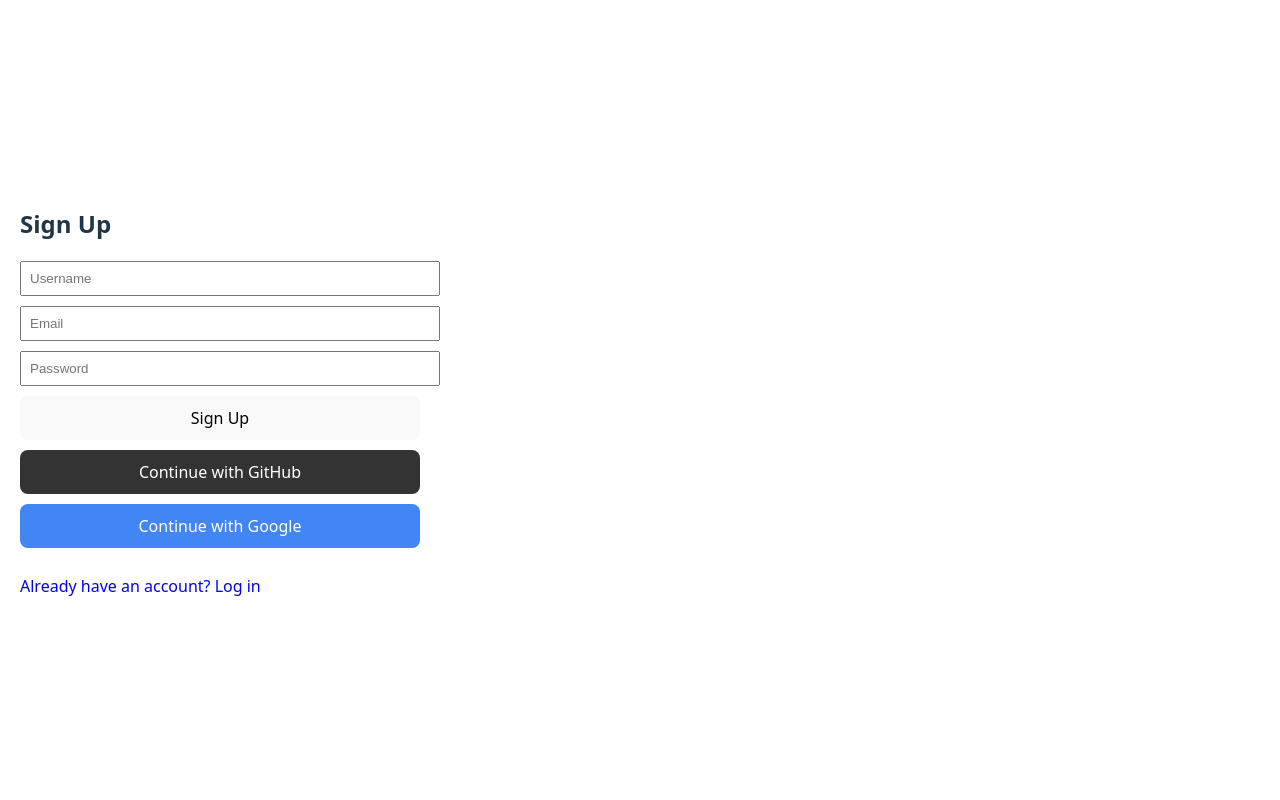
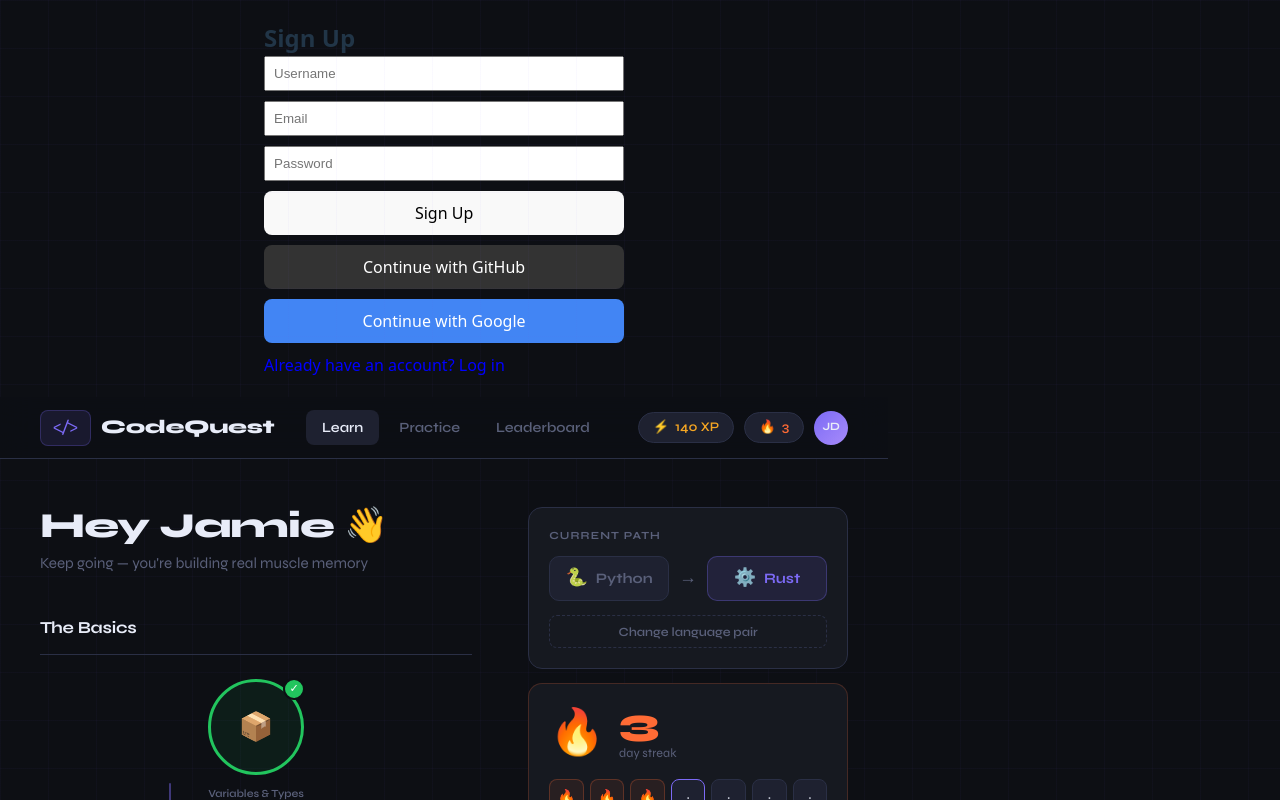
Before and after one commit to Grant525/Jumbo-Hack-Project-, a React (Vite) app in the folder my-react-app/: page / in a window 1280 px wide. Shown: the top 800 px of the page. Built offline with nearby package versions, Linux system fonts and the light colour scheme.

Commit message:
Stuff
Stuff

```diff
--- a/my-react-app/src/App.tsx
+++ b/my-react-app/src/App.tsx
@@ -5,6 +5,7 @@ function App() {
   return (
     <>
       <Auth />
+      <Home />
     </>
   );
 }
```
Also changed, not shown: my-react-app/src/Auth.jsx (renamed from my-react-app/src/Auth.js).
